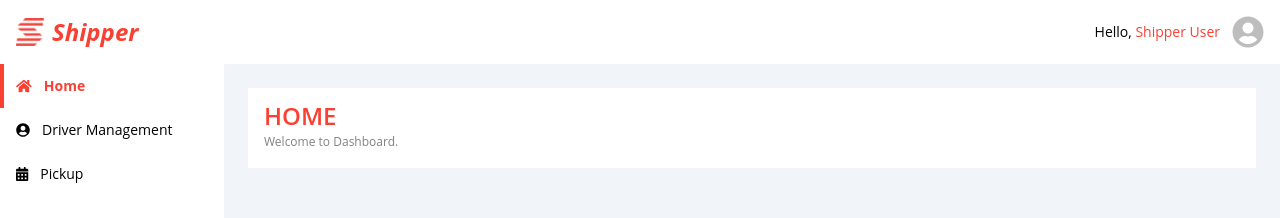
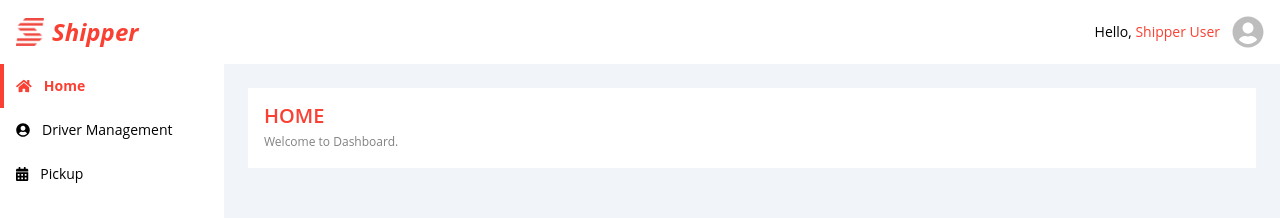
Before and after one commit to andriannus/ship-driver, a Next.js app: page / in a window 1280 px wide. Shown: the top 218 px of the page. Built offline with nearby package versions, Linux system fonts and the light colour scheme.

Commit message:
refactor: adjust `banner` component

```diff
--- a/components/banner/banner.component.tsx
+++ b/components/banner/banner.component.tsx
@@ -7,11 +7,17 @@ interface BannerProps {
   title: string;
 }
 
-const Banner: FC<BannerProps> = ({ subtitle, title }) => {
+const Banner: FC<BannerProps> = ({ children, ...props }) => {
   return (
     <div className={bannerStyles["Banner"]}>
-      <h1 className={bannerStyles["Banner-title"]}>{title}</h1>
-      <p className={bannerStyles["Banner-subtitle"]}>{subtitle}</p>
+      <div>
+        <h1 className={bannerStyles["Banner-title"]}>{props.title}</h1>
+        <p className={bannerStyles["Banner-subtitle"]}>{props.subtitle}</p>
+      </div>
+
+      {!!children && (
+        <div className={bannerStyles["Banner-content"]}>{children}</div>
+      )}
     </div>
   );
 };
--- a/components/banner/banner.module.scss
+++ b/components/banner/banner.module.scss
@@ -1,8 +1,13 @@
 .Banner {
-  @apply bg-white cursor-default p-bs select-none;
+  @apply bg-white cursor-default flex flex-col lg:flex-row lg:items-center;
+  @apply justify-between p-bs select-none;
+
+  &-content {
+    @apply flex-grow mt-bs lg:mt-0 w-full lg:w-auto;
+  }
 
   &-title {
-    @apply uppercase font-semibold mb-2xs text-ruby-500 text-2xl leading-6;
+    @apply uppercase font-semibold mb-2xs text-ruby-500 text-xl leading-6;
   }
 
   &-subtitle {
```
